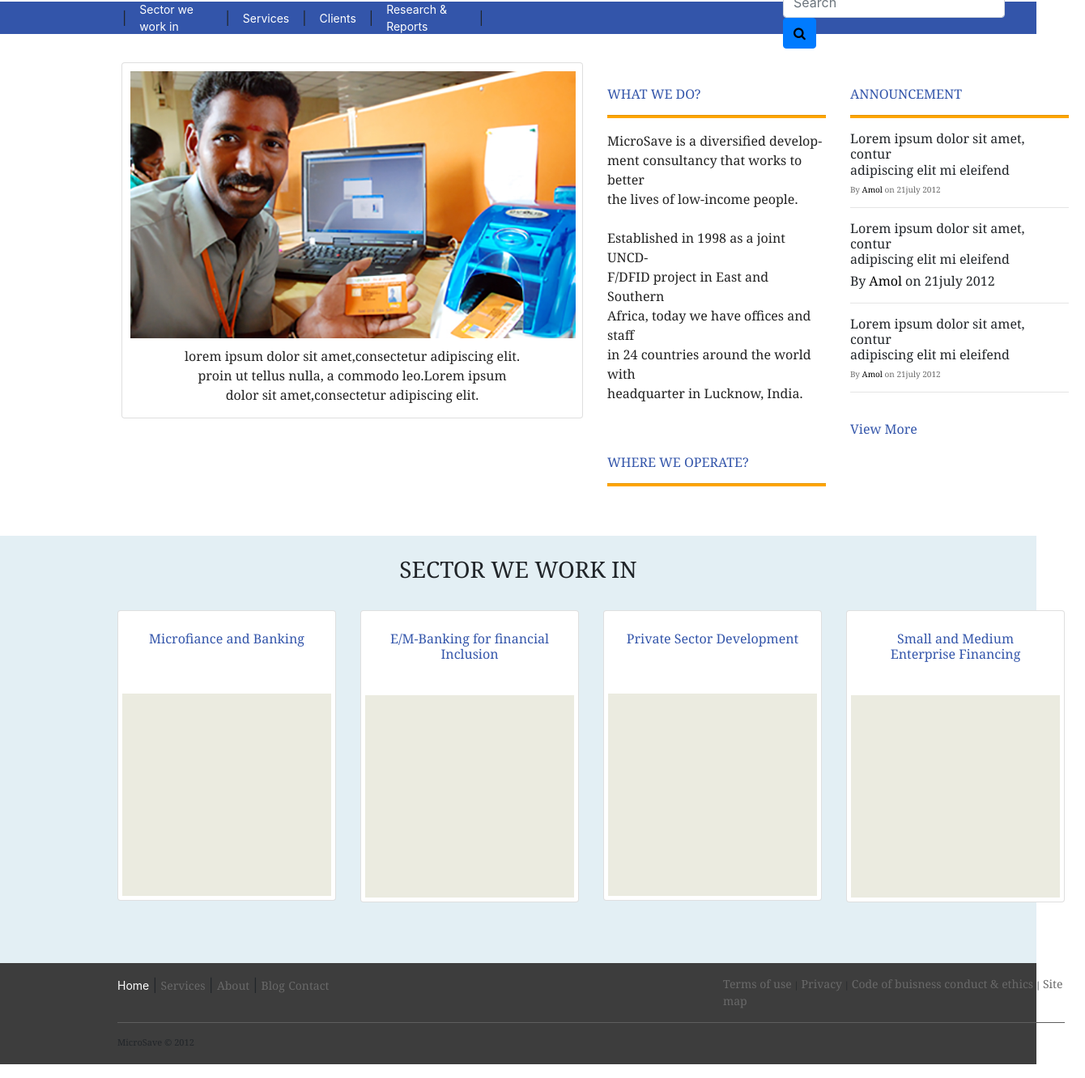
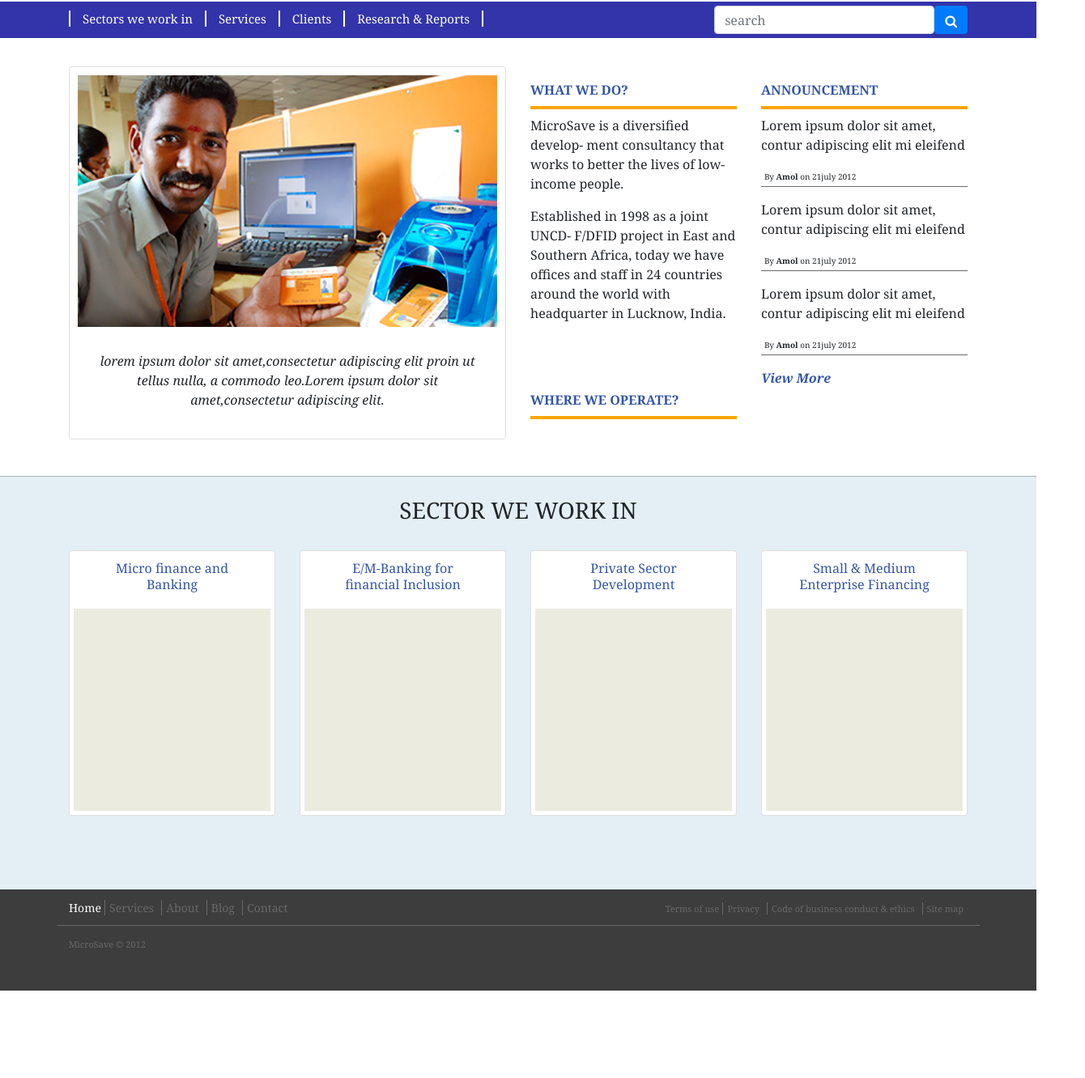
Before and after one commit to nikhilG-webonise/FrontEnd, a plain HTML site: page index.html in a window 1280 px wide. Shown: the part 83-1415 px from the top of the page at 81% size, 1340 px wide, since content can reach past the window. After the commit the page ends 1307 px from the top, so only its background shows below. Drawn offline with nearby package versions, Linux system fonts and the light colour scheme.

Commit message:
Changes in hmtl and css after first review

```diff
--- a/css/styles.css
+++ b/css/styles.css
@@ -1,163 +1,229 @@
-
-.container{
-max-width: 1200px;
-}
-.nav-color{
-background: #3355aa;
-height: 40px;
+body {
+  font-family: Georgia,Times,Times New Roman,serif;
 }
 
-.positionHeader
-{
-  min-height: 80px;
-  margin-top: 5px;
-  margin-left: 140px;
+.nav-color {
+background: #3355aa;
 }
 
-p{
-  font-family: Georgia;
-  color: #222222;
+a:hover {
+  color: black;
+  text-decoration: none;
 }
 
-span{
-  color: black;
+.logoHead {
+  display: block;
+  padding: 10px;
 }
 
-.adjustSearchBox{
-  margin-left: 370px;
+.sizeInput {
+  height: 35px;
 }
 
-.allContentAdjustment{
-  margin-left: 120px;
+.sizeBtn {
+  height: 35px;
 }
 
-.adjustAfterImage{
-  margin-left: 135px;margin-top: 35px;margin-bottom: 45px;
+.hideDot {
+  list-style-type: none;
 }
 
-.headerAlignFromTop{
-  margin-top: 30px;
+.borderAlign {
+  border-left: 1px solid black;
+  padding-left: 5px;
+  padding-right: 5px;
 }
 
-.font5{
-  font-size: 28px;
-  font-family: Georgia;
+.nav-setting {
+  background: #3333aa;
+  padding: 5px;
+  font-size: 15px;
 }
 
-.font6{
+.separator {
+  border-left: 2px solid white;
+  padding-left: 15px;
+  padding-right: 15px;
+  font-size: 15px;
+  color: white;
+  line-height: 33px;
+}
+
+.separatorLast {
+  border-right: 2px solid white;
+  padding-left: 15px;
+  padding-right: 15px;
+  font-size: 15px;
+  color: white;
+  line-height: 33px;
+}
+
+.separatorHome {
+  border-left: 2px solid white;
+  padding-left: 15px;
+  padding-right: 15px;
+  color: white;
+  font-size: 15px;
+  line-height: 33px;
+}
+
+.btn-color {
+  background: blue;
+}
+
+.imageSetting {
+  width: 100%;
+  height:100%;
+  padding: 10px;
+}
+
+.alignContent {
+ padding-top: 35px;
+ padding-bottom: 45px;
+}
+
+.contentAfterImage {
+  font-size: 16px;
+  font-style: italic;
+}
+
+.headingBorders {
+  border-bottom: 4px solid orange;
+  font-size: 16px;
+  color: #3355aa;
+  padding-top:20px;
+  padding-bottom: 10px;
+}
+
+.headingBordersLast {
+  border-bottom: 4px solid orange;
+  font-size: 16px;
+  color: #3355aa;
+  padding-top:70px;
+  padding-bottom: 10px;
+}
+
+.moreOption {
+  font-size: 16px;
+  color: #3355aa;
+  font-style: italic;
+}
+
+.thirdColSetting {
+  font-size: 13px;
+}
+
+.thirdColSettingBottom {
   font-size: 10px;
+  border-bottom: 1px solid #696969;
+  padding: 4px;
+}
+
+.alignNavContent {
+  padding: 2px;
+}
+
+.searchBox {
+  float: right;
+}
+
+.borderContainer {
+  border-bottom: 1px solid rgb(235,235,235);
+  width: 100%;
+}
+
+.copyRightColor {
+  font-size: 11px
+  color:  #696969;
+}
+
+
+.footerContentHome {
+  font-size: 14px;
+  color: white;
+}
+
+.footerContent {
+  font-size: 14px;
+  color: #696969;
+  border-left: 1px solid #696969;
+  padding-left: 5px;
+  padding-right: 5px;
+}
+
+.footerCopyright {
+  font-size: 11px;
   color:  #696969;
   font-family: Georgia;
 }
 
-.font7{
-  color:  #696969;
-  font-family: Georgia;
+.secondContainerHeader {
+  padding-top: 25px; padding-bottom: 25px;
+  font-size: 28px;
 }
 
-.secondContainerHeader{
-  padding-top: 25px;padding-bottom: 25px;
+.footerSecond {
+  float: right;
 }
 
-.cardContainerHeaders{
-  margin-left: 130px;padding-bottom: 75px;
+.footerContentSecond {
+  font-size: 11px;
+  color: #696969;
+  border-left: 1px solid #696969;
+  padding-left: 5px;
+  padding-right: 5px;
 }
 
-.footerAdjust{
-  margin-left: 130px;
+.footerContentSecondHome {
+  font-size: 11px;
+  color: #696969;
 }
-
-a{
-  color: white;
-  font-size: 14px;
-}
-
-.imageSetting{
-  width: 550px;
-  margin: 10px 10px 10px 10px;
-}
-
-.font1{
-  font-size: 16px;
-  font-family: Georgia;
-  color: #222222;
-}
-
-.font2{
-  font-size: 16px;
-  color: #3355aa;
-  font-family: Georgia;
-}
-
-.footerContentAdjust{
-  margin-top: 15px;
-}
-
-.footerAdjustSecondContent{
-  margin-left: 148px;
-}
-
-.middleSetting{
+.containerBackground {
+  border-top: 1px solid #ADB3B5;
   background: #E3EFF4;
 }
 
-.hrSetting{
-  background: orange;
-  height: 3px;
+.adjustCardHeader {
+  padding: 12px 40px;
+  display: block;
+  font-size: 16px;
+  color: #3355aa;
 }
 
-.font3{
-  font-size: 11px;
-  font-family: Georgia;
+.box1 {
+  display: block;
+  background: rgb(235,235,224);
+  height: 250px;
+  margin: 5px 5px 5px 5px;
 }
 
-.font9{
-  font-size: 16px;
-  font-family: Georgia;
-}
-.font8{
-  font-size: 16px;
-  color: #3355aa;
-  padding-top: 20px;
-  font-family: Georgia;
+.ajdustbottomSpacing {
+  padding-bottom: 75px;
+  padding-left: 0;
 }
 
-.adjust{
-  padding: 5px 5px 5px 5px;
+.footerBorder {
+  border-top: 1px solid #696969;
+  padding-top: 10px;
+  padding-bottom: 10px;
 }
 
-.box1{
-  height: 250px;
-  background: rgb(235,235,224);
-  margin-top: 30px;
-}
-.box2{
-  height: 250px;
-  background: rgb(235,235,224);
-  margin-top: 13px;
-}
-.box3{
-  height: 250px;
-  background: rgb(235,235,224);
-  margin-top: 30px;
-}
-.box4{
-  height: 250px;
-  background: rgb(235,235,224);
-  margin-top: 13px;
+.footerContentText {
+  padding-top: 10px;
+  padding-bottom: 10px;
 }
 
-.footerBackgroundColor{
+.middleSetting {
+  background: #E3EFF4;
+}
+
+.footerBackgroundColor {
   background: #3d3d3d;
   height: 125px;
 }
 
-.hrColor{
-  background: #696969;
+.copyRightSize {
+  padding-top: 5px;
+  font-size: 11px;
+  color:#696969;
 }
-
-.font4{
-  font-size: 11px;
-  padding-bottom: 35px;
-  font-family: Georgia;
-}
--- a/index.html
+++ b/index.html
@@ -2,148 +2,145 @@
 <!DOCTYPE html>
 <html>
   <head>
-    	<title>Webpage</title>
+    <title>Web page</title>
     <link rel="stylesheet" href="https://maxcdn.bootstrapcdn.com/bootstrap/4.1.3/css/bootstrap.min.css">
     <link rel="stylesheet" type="text/css" href="css/styles.css">
     <link rel="stylesheet" href="https://cdnjs.cloudflare.com/ajax/libs/font-awesome/4.7.0/css/font-awesome.min.css">
-      <meta name="viewport" content="width=device-width, initial-scale=1.0">
   </head>
   <body>
-      <div class="container positionHeader">
-        <img src="images/logo.png" alt="logo.icon" />
+    <header>
+      <h1>
+        <div class="container">
+          <a href="" class="logoHead"><img src="images/logo.png" alt="logo.icon" /></a>
         </div>
-        <nav class="navbar navbar-expand-lg nav-color">
-          <div class="container allContentAdjustment">
-                |<a class="nav-link active" href="#">Sector we work in</a>|
-                <a class="nav-link" href="#">Services</a>|
-                <a class="nav-link" href="#">Clients</a>|
-                <a class="nav-link" href="#">Research & Reports</a>|
-          <form class="form-inline my-2 my-lg-0 adjustSearchBox">
-            <input class="form-control mr-sm-2" type="search" placeholder="Search" aria-label="Search">
-            <button type="button" class="btn btn-primary">
-            <span class="fa fa-search"></span>
+      </h1>
+      <nav class="nav-setting">
+        <div class="container">
+            <div class="row">
+              <div class="col-sm-8">
+              <ul class="nav">
+                <li class="nav-item">
+                  <a href="#" class="separatorHome"> Sectors we work in </a>
+                </li>
+                <li class="nav-item">
+                  <a href="#" class="separator">  Services  </a>
+                </li>
+                <li class="nav-item">
+                  <a href="#" class="separator"> Clients  </a>
+                </li>
+                <li class="nav-item">
+                  <a href="#" class="separator separatorLast"> Research & Reports </a>
+                </li>
+              </ul>
+            </div>
+            <div class="col-sm-4">
+              <form class="form-inline float-right">
+                <input class="form-control sizeInput" type="text" placeholder="search">
+                <button class="btn btn-primary sizeBtn" type="submit">
+                <i class="fa fa-search"></i>
                 </button>
               </form>
             </div>
+          </div>
+        </div>
       </nav>
-    <div>
-      <div class="container adjustAfterImage">
-        <div class="row">
+    </header>
+    <div class="container">
+      <div class="row alignContent">
         <div class="col-md-6">
           <div class="card text-center">
-                <img src="images/banner.jpg" alt="banner.icon" class="imageSetting" />
-                <p class="font1">lorem ipsum dolor sit amet,consectetur adipiscing elit.<br>
-                    proin ut tellus nulla, a commodo leo.Lorem ipsum<br>
+            <a href=""><img src="images/banner.jpg" alt="banner.icon" class="imageSetting" /></a>
+            <div class="card-body text-center">
+              <p class="contentAfterImage">
+              lorem ipsum dolor sit amet,consectetur adipiscing elit
+              proin ut tellus nulla, a commodo leo.Lorem ipsum
               dolor sit amet,consectetur adipiscing elit.</p>
             </div>
           </div>
+      </div>
         <div class="col-md-3">
-            <div class="headerAlignFromTop">
-              <h1 class="font2">WHAT WE DO?</h1>
-              <hr class="hrSetting">
-              <p>MicroSave is a diversified develop-<br>
-                ment consultancy that works to better<br>
-                the lives of low-income people.<br><br>
-                Established in 1998 as a joint UNCD-<br>
-                F/DFID project in East and Southern<br>
-                Africa, today we have offices and staff<br>
-                in 24 countries around the world with<br>
-                headquarter in Lucknow, India.</p><br><br>
-                <h1 class="font2">WHERE WE OPERATE?</h1>
-                <hr size="10" class="hrSetting">
+          <h2 class="headingBorders"><strong>WHAT WE DO?</strong></h2>
+          <p>MicroSave is a diversified develop-
+          ment consultancy that works to better
+          the lives of low-income people.</p>
+          <p>Established in 1998 as a joint UNCD-
+          F/DFID project in East and Southern Africa, today we have offices and staff
+          in 24 countries around the world with headquarter in Lucknow, India.</p>
+          <h1 class="headingBordersLast"><strong>WHERE WE OPERATE?</strong></h1>
+        </div>
+          <ul class="col-md-3 hideDot">
+            <h2 class="headingBorders"><strong>ANNOUNCEMENT</strong></h2>
+            <li><p>Lorem ipsum dolor sit amet, contur
+            adipiscing elit mi eleifend</p>
+            <p class="thirdColSettingBottom">By <STRONG>Amol</STRONG> on 21july 2012</p></li>
+            <li><p>Lorem ipsum dolor sit amet, contur
+            adipiscing elit mi eleifend</p>
+            <li><p class="thirdColSettingBottom">By <STRONG>Amol</STRONG> on 21july 2012</p></li>
+            <p>Lorem ipsum dolor sit amet, contur
+            adipiscing elit mi eleifend</p>
+            <p class="thirdColSettingBottom">By <STRONG>Amol</STRONG> on 21july 2012</p></li>
+            <a href="#"><strong class="moreOption">View More</strong></a>
+          </ul>
         </div>
       </div>
-          <div class="col-md-3">
-            <div class="headerAlignFromTop">
-              <h1 class="font2">ANNOUNCEMENT</h1>
-                <hr class="hrSetting">
-                <h4 class="font9">Lorem ipsum dolor sit amet, contur<br>
-                  adipiscing elit mi eleifend</h4>
-                 <h4 class="font6">By <span>Amol</span> on 21july 2012</h4>
-                <hr>
-                <h4 class="font9">Lorem ipsum dolor sit amet, contur<br>
-                adipiscing elit mi eleifend</h4>
-                <h4 class="font9">By <span>Amol</span> on 21july 2012</h4>
-                <hr>
-                <h4 class="font9">Lorem ipsum dolor sit amet, contur<br>
-                  adipiscing elit mi eleifend</h4>
-                <h4 class="font6">By <span>Amol</span> on 21july 2012</h4>
-                <hr>
-                <h2 class="font8">View More</h2>
+      <div class="containerBackground">
+        <div class="container text-center">
+          <div>
+            <h2 class="secondContainerHeader">SECTOR WE WORK IN</h2>
           </div>
+        <ul class="row ajdustbottomSpacing hideDot">
+          <li class="col-md-3">
+            <div class="card">
+              <a href=""><h5 class="adjustCardHeader">Micro finance and Banking</h5>
+              <div class="box1 adjust"></div></a>
             </div>
+          </li>
+          <li class="col-md-3">
+            <div class="card">
+              <a href=""><h5 class="adjustCardHeader">E/M-Banking for financial Inclusion</h5>
+              <div class="box1"></div></a>
             </div>
+          </li>
+          <li class="col-md-3">
+            <div class="card">
+              <a href=""><h5 class="adjustCardHeader">Private Sector Development</h5>
+              <div class="box1"></div></a>
             </div>
+          </li>
+          <li class="col-md-3">
+            <div class="card">
+              <a href=""><h5 class="adjustCardHeader">Small & Medium Enterprise Financing</h5>
+              <div class="box1"></div></a>
             </div>
-    <div class="middleSetting text-center">
-      <div class="secondContainerHeader">
-        <h1 class="font5">SECTOR WE WORK IN</h1>
+          </li>
+        </ul>
       </div>
-      <div class="container cardContainerHeaders">
-      <div class="row">
-        <div class="col-md-3">
-          <div class="card adjust">
-            <div class="card-body">
-              <h2 class="font2">Microfiance and Banking</h2>
-              </div>
-          <div class="box1 adjust"></div>
-          </div>
-            </div>
-        <div class="col-md-3">
-          <div class="card adjust">
-            <div class="card-body">
-              <h2 class="font2">E/M-Banking for financial Inclusion</h2>
-              </div>
-              <div class="box2 "></div>
-          </div>
-        </div>
-        <div class="col-md-3">
-          <div class="card adjust">
-            <div class="card-body">
-              <h2 class="font2">Private Sector Development</h2>
-              </div>
-              <div class="box3 "></div>
-
-          </div>
-        </div>
-        <div class="col-md-3">
-          <div class="card adjust">
-            <div class="card-body">
-              <h2 class="font2">Small and Medium Enterprise Financing</h2>
-                </div>
-              <div class="box4"></div>
-          </div>
-        </div>
-      </div>
-    </div>
-    </div>
-    <div class="footerBackgroundColor">
-    <div class="container footerAdjust">
-      <div class="row">
-        <div class="col-md-6 footerContentAdjust">
+      <footer class="footerBackgroundColor">
+        <div class="container">
+          <div class="row footerContentText">
+            <div class="col-md-6">
               <nav>
-            <a href="/html/" class="active">Home</a> |
-            <a href="/css/" class="font7">Services</a> |
-            <a href="/js/" class="font7">About</a> |
-            <a href="/jquery/" class="font7">Blog</a>
-            <a href="/jquery/" class="font7">Contact</a>
+                <a href="/html/" class="footerContentHome">Home</a>
+                <a href="/css/" class="footerContent">Services</a>
+                <a href="/js/" class="footerContent">About</a>
+                <a href="/jquery/" class="footerContent">Blog</a>
+                <a href="/jquery/" class="footerContent">Contact</a>
               </nav>
             </div>
-        <div class="col-md-6 footerContentAdjust">
-          <div class="footerAdjustSecondContent">
-          <nav class="font3">
-            <a href="/html/" class="font7">Terms of use</a> |
-            <a href="/css/" class="font7">Privacy</a> |
-            <a href="/js/" class="font7">Code of buisness conduct & ethics</a> |
-            <a href="/jquery/" class="font7">Site map</a>
+            <div class="col-md-6 clearfix">
+              <nav class="footerSecond">
+                <a href="/html/" class="footerContentSecondHome">Terms of use</a>
+                <a href="/css/" class="footerContentSecond">Privacy</a>
+                <a href="/js/" class="footerContentSecond">Code of business conduct & ethics</a>
+                <a href="/jquery/" class="footerContentSecond">Site map</a>
               </nav>
             </div>
           </div>
         </div>
-        <hr class="hrColor">
-         <div class="font4">MicroSave © 2012</div>
+        <div class="container footerBorder">
+          <p class="copyRightSize">MicroSave &copy; 2012</p>
         </div>
       </div>
-    <script src="https://maxcdn.bootstrapcdn.com/bootstrap/4.1.3/js/bootstrap.min.js"></script>
+    </footer>
   </body>
 </html>
```
Lines whose indentation alone changed are shown as unchanged.
